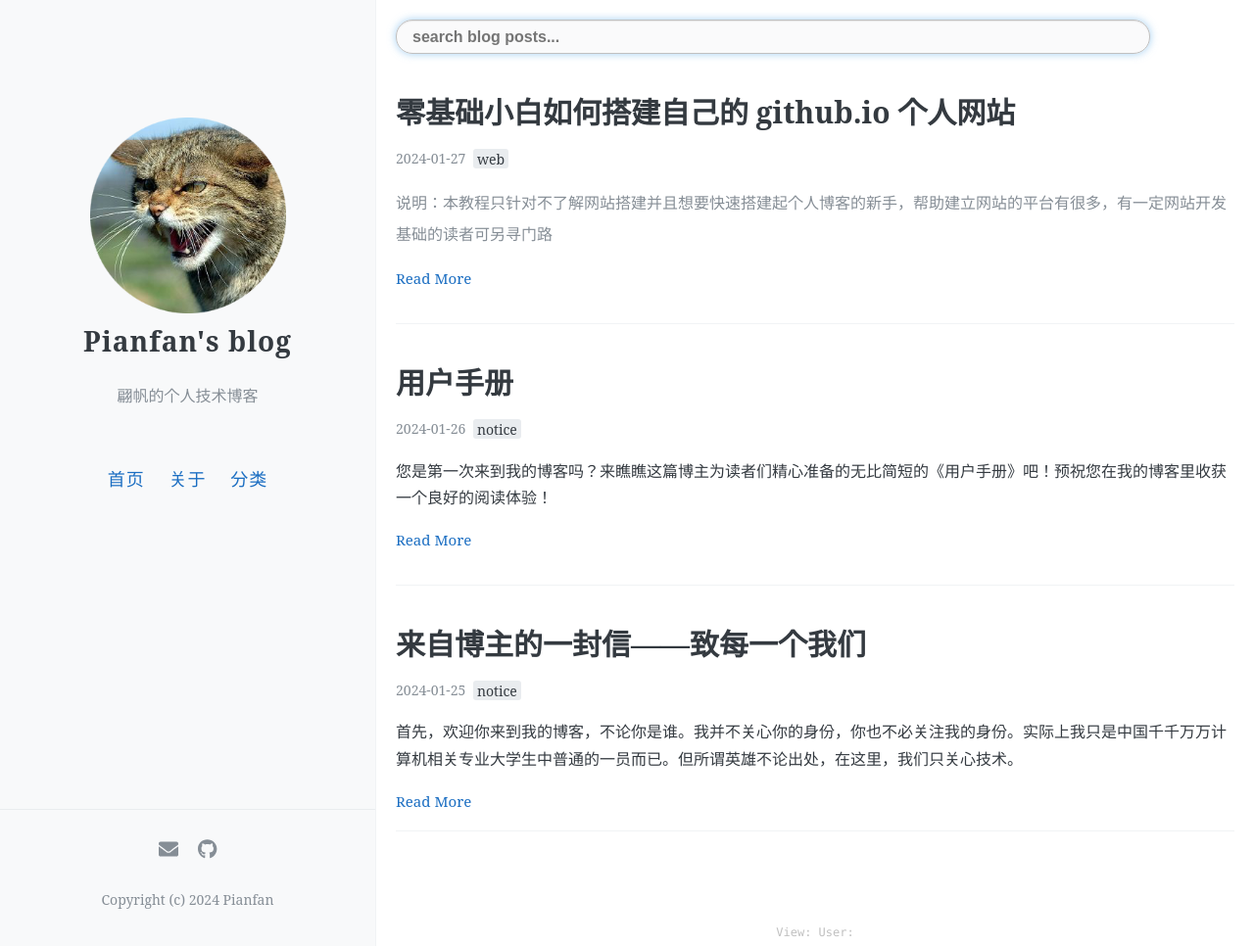
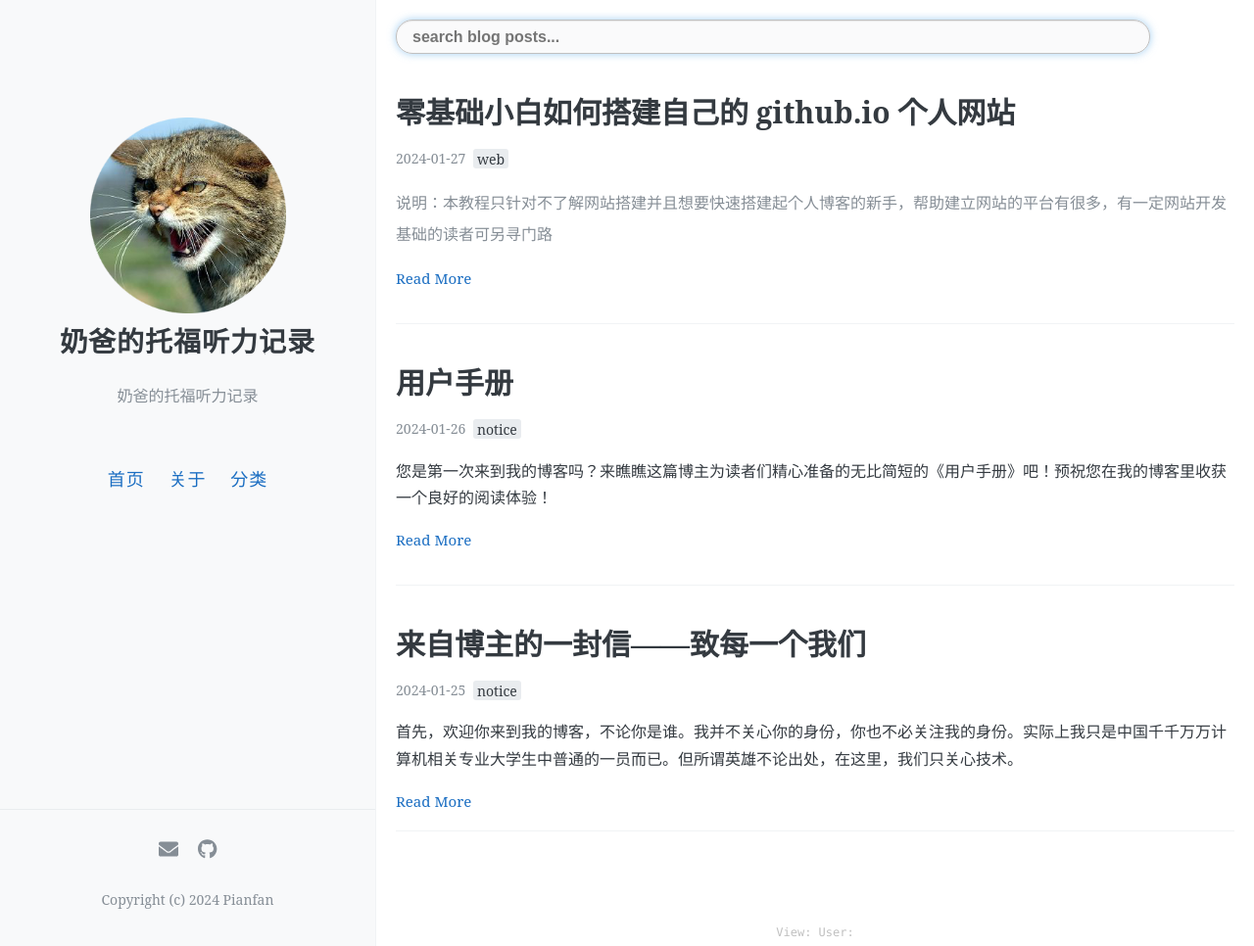
Before and after one commit to pianfan/pianfan.github.io, a Jekyll site: the page built from index.html, in a window 1280 px wide and 966 px high. Shown: the whole window at 98% size. Built offline with Jekyll 4.4.1, drawn with Linux system fonts in a browser that asks for light colours; the list of posts is cut into pages by our own code; comment, search, counter and statistics services are not loaded.

Commit message:
Update _config.yml

```diff
--- a/_config.yml
+++ b/_config.yml
@@ -1,5 +1,5 @@
-name: "Pianfan's blog"
-description: "翩帆的个人技术博客"
+name: "奶爸的托福听力记录"
+description: "奶爸的托福听力记录"
 
 avatar: https://pianfan.github.io/images/avatar.png
 favicon: https://pianfan.github.io/images/favicon.ico
```
